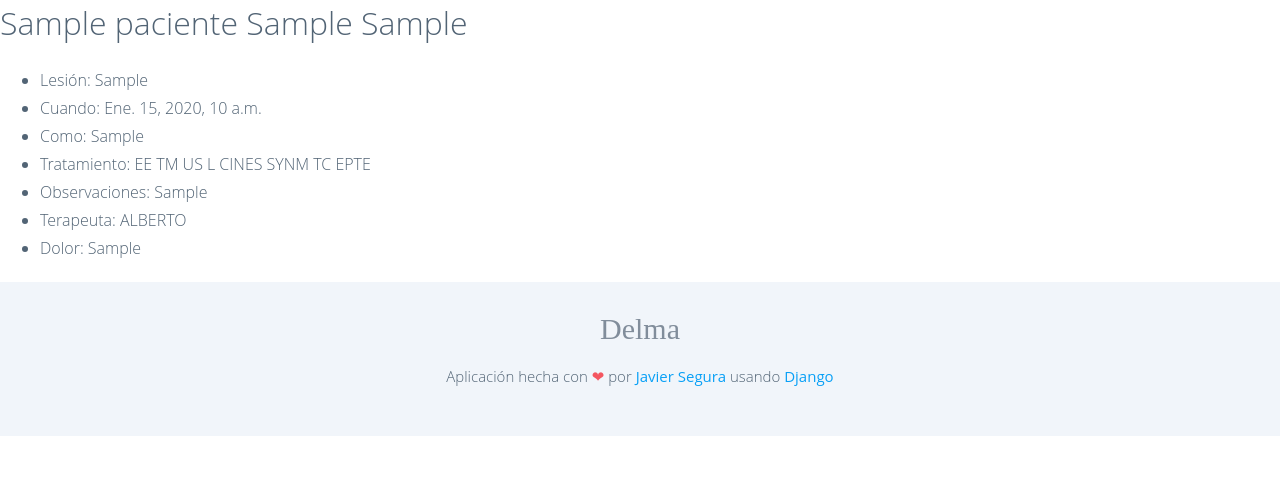
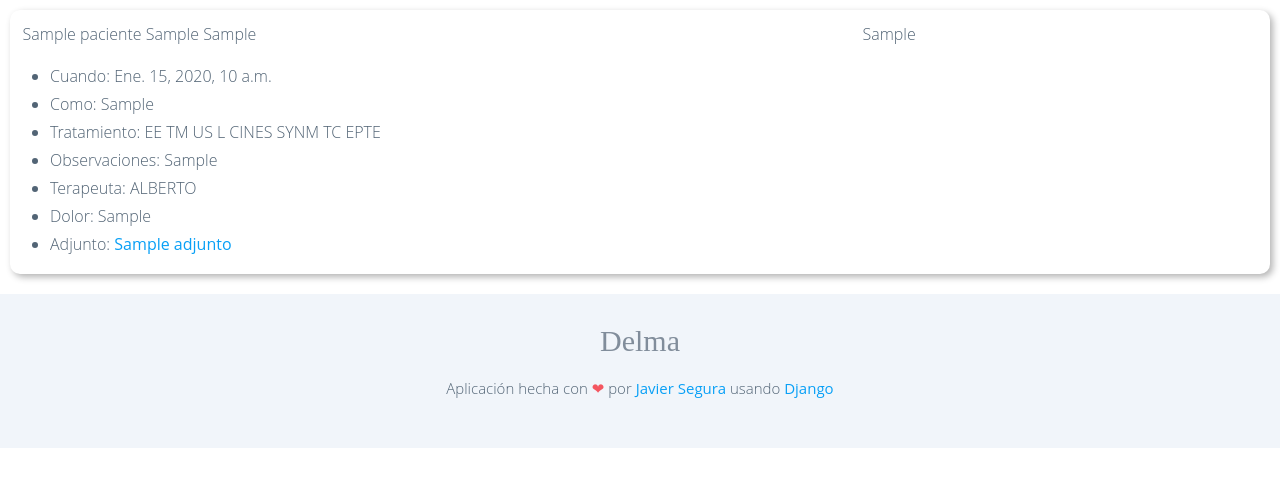
Before and after one commit to reciproco/delma, a Django app: page /fichas/1/ in a window 1280 px wide. Shown: the part 52-539 px from the top of the page. Run offline with Django 3.2, Linux system fonts and the light colour scheme; tables that the repository leaves empty hold one stand-in row (values such as "Sample post").

Commit message:
ui improvements

```diff
--- a/fichas/static/fichas/css/style.css
+++ b/fichas/static/fichas/css/style.css
@@ -172,3 +172,17 @@
     opacity: 1;
     text-decoration: none;
 }
+
+#card {
+  margin: 10px;
+  border-radius: 10px;
+  background: #fff;
+  -webkit-box-shadow: 3px 3px 7px rgba(0,0,0,0.3);
+  box-shadow: 3px 3px 7px rgba(0,0,0,0.3);
+}
+
+.card-item {
+}
+
+.card-paciente {
+}
--- a/fichas/templates/fichas/ficha_detail.html
+++ b/fichas/templates/fichas/ficha_detail.html
@@ -1,14 +1,26 @@
 {% extends "fichas/base.html" %}
 
 {% block content %}
-    <h2>{{ object.paciente }}</h2>
-        <ul>
-            <li>Lesión: {{ object.lesion }}</li>
+
+    <div id="card">
+      <div class="grid grid-fluid">
+        <div class="row">
+          <div class="col-8" class="card-paciente">{{ object.paciente }}</div>
+          <div class="col-4">{{ object.lesion }}</div>
+        </div>
+        <div class="row">
+          <ul>
             <li>Cuando: {{ object.cuando }}</li>
             <li>Como: {{ object.como }}</li>
             <li>Tratamiento: {{ object.tratamiento_ee|yesno:"EE," }} {{ object.tratamiento_IR|yesno:"IR," }} {{ object.tratamiento_tm|yesno:"TM," }} {{ object.tratamiento_us|yesno:"US," }} {{ object.tratamiento_l|yesno:"L," }} {{ object.tratamiento_MG|yesno:"MG," }} {{ object.tratamiento_cines|yesno:"CINES," }} {{ object.tratamiento_synm|yesno:"SYNM," }} {{ object.tratamiento_tc|yesno:"TC," }} {{ object.tratamiento_PS|yesno:"PS," }} {{ object.tratamiento_epte|yesno:"EPTE,  " }} </li>
             <li>Observaciones: {{ object.observaciones }}</li>
             <li>Terapeuta: {{ object.get_terapeuta_display }}</li>
             <li>Dolor: {{ object.dolor }}</li>
-        </ul>
+          {% for i in object.adjunto_set.all %}
+          <li>Adjunto: <a href="{{ i.fichero.url }}">{{i.nombre}}</a></li>
+          {% endfor %}
+          </ul>
+        </div>
+      </div>
+    </div>
 {% endblock %}
```
Also changed, not shown: fichas/templates/fichas/ficha_list.html (+12 -4 lines).
